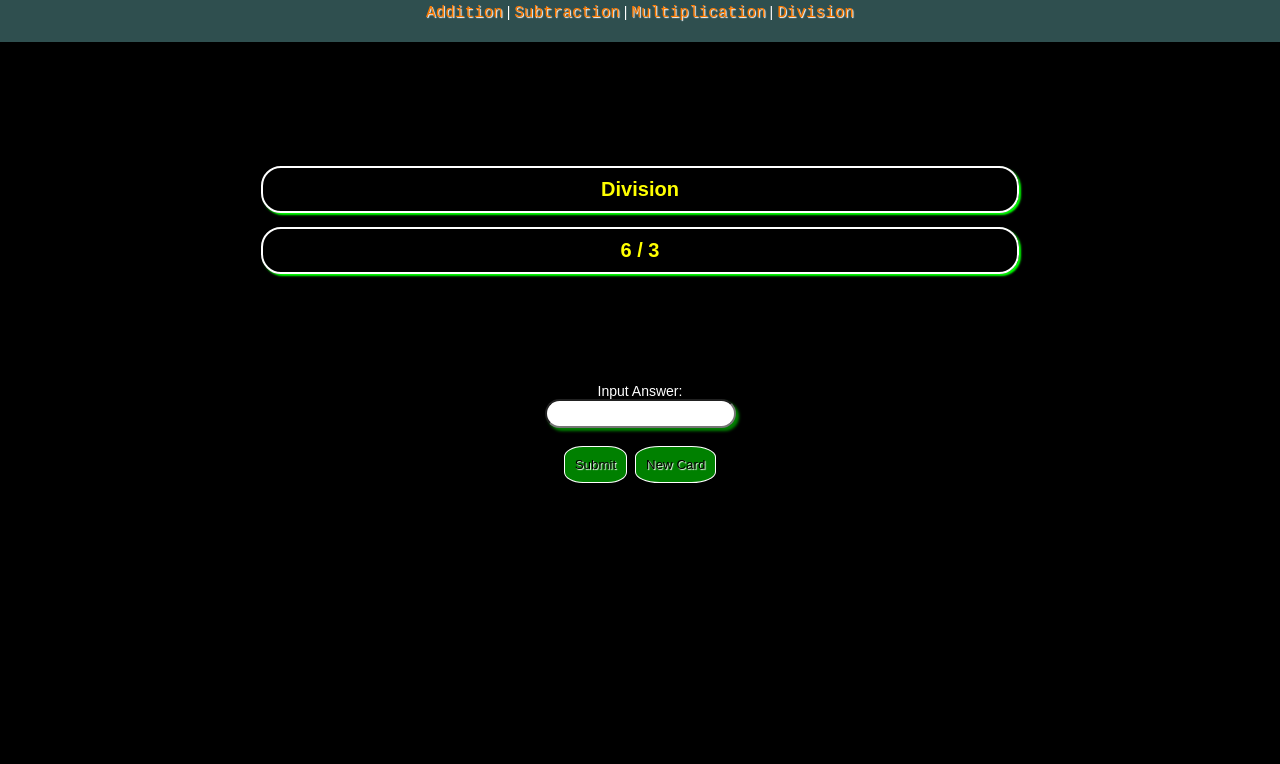
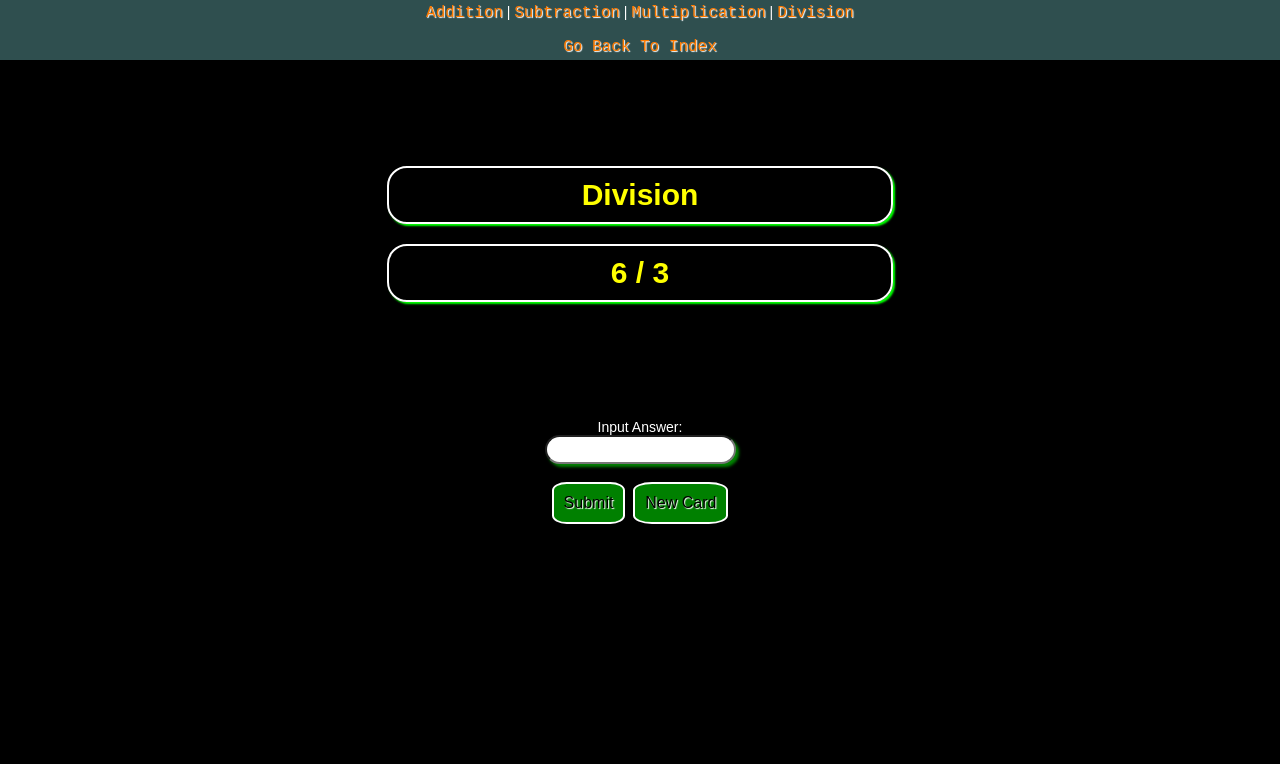
Before and after one commit to takeaimnfire/php-course, a PHP site: page /divide.php in a window 1280 px wide. Shown: the top 764 px of the page. Run offline with PHP 8.4, Linux system fonts and the light colour scheme; data that the repository does not hold is empty.

Commit message:
more css and logic changes

```diff
--- a/css/style.css
+++ b/css/style.css
@@ -48,11 +48,11 @@ a:hover, a:active {
 
 h1 {
     color: yellow;
-    font-size: 20px;
+    font-size: 30px;
     border: 2px solid white;
     border-radius: 20px 20px 20px 20px;
-    margin-right: 20%;
-    margin-left: 20%;
+    margin-right: 30%;
+    margin-left: 30%;
     padding: 10px;
     box-sizing: 2px;
     box-shadow: 2px 2px 2px lime;
@@ -60,18 +60,36 @@ h1 {
 
 .button {
     background-color: green;
-    border: 1px solid white;
+    border: 2px solid white;
     box-sizing: 10px;
     border-style: solid;
-    border-radius: 30%;
+    border-radius: 20%;
     color: black;
     font-family: Arial;
     font-style: bold;
+    font-size: 16px;
+    font-weight: 4;
     text-shadow: 1px 1px 1px white;
     display: inline-block;
     padding: 10px;
     margin: 2px;
-    cursor: crosshair;
+    cursor: pointer;
+}
+
+.button:hover {
+    background-color: black;
+    border: 2px solid white;
+    box-sizing: 10px;
+    border-radius: 20%;
+    color: white;
+    font-family: Arial;
+    font-style: bold;
+    font-size: 16px;
+    text-shadow: 1px 1px 1px green;
+    display: inline-block;
+    padding: 10px;
+    margin: 2px;
+    cursor: pointer;
 }
 
 #answer {
@@ -90,6 +108,8 @@ h1 {
     color: black;
     font-family: Arial;
     font-style: bold;
+    font-size: 18px;
+    font-weight: 4;
     text-shadow: 1px 1px 1px white;
     display: inline-block;
     padding: 10px;
--- a/header.php
+++ b/header.php
@@ -1,4 +1,5 @@
 <div style="position: relative; text-align: center; margin-top: 0px;" id="header">
         <a href="addition.php">Addition</a> | <a href="subtraction.php">Subtraction</a> | <a href="multiply.php">Multiplication</a> | <a href="divide.php">Division</a>
         <br/><br/>
+        <a href="index.php">Go Back To Index</a>
 </div>
```
Also changed, not shown: 1 other file.
